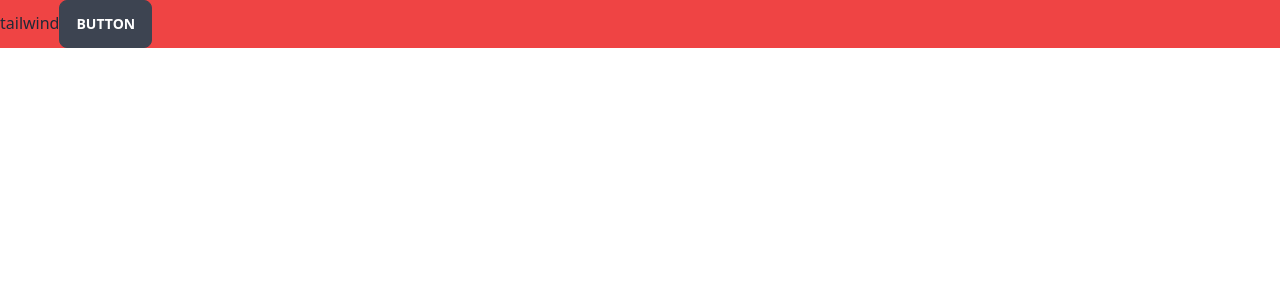
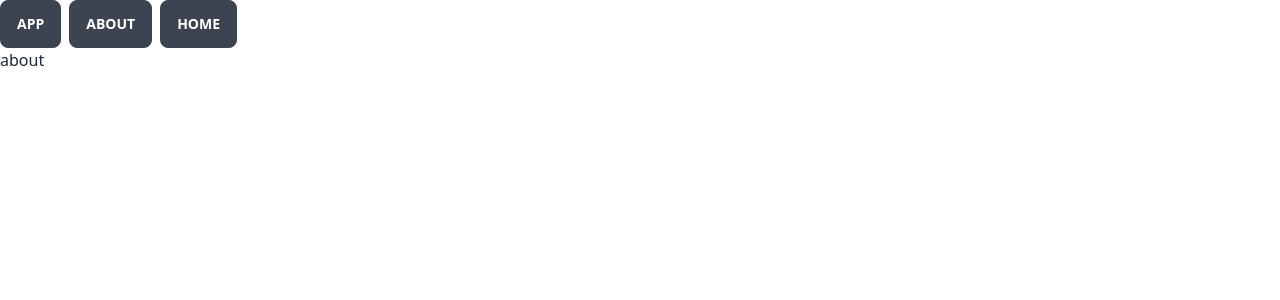
Before and after one commit to ohyoungkyu/my-tube-back-end-project, a React (Create React App) app: page /about in a window 1280 px wide. Shown: the top 300 px of the page. Built offline with nearby package versions, Linux system fonts and the light colour scheme.

Commit message:
리액트 라우터 세팅

```diff
--- a/package.json
+++ b/package.json
@@ -9,6 +9,7 @@
     "daisyui": "^2.31.0",
     "react": "^18.2.0",
     "react-dom": "^18.2.0",
+    "react-router-dom": "^6.4.2",
     "react-scripts": "5.0.1",
     "web-vitals": "^2.1.4"
   },
--- a/src/App.js
+++ b/src/App.js
@@ -1,7 +1,8 @@
+import React from "react";
+
 function App() {
   return (
-    <div className="bg-red-500">
-      tailwind<button className="btn">Button</button>
+    <div>
     </div>
   );
 }
--- /dev/null
+++ b/src/Routes/About.jsx
@@ -0,0 +1,7 @@
+import React from "react";
+
+const About = () => {
+  return <div>about</div>;
+};
+
+export default About;
--- /dev/null
+++ b/src/Routes/Home.jsx
@@ -0,0 +1,7 @@
+import React from "react";
+
+const Home = () => {
+  return <div>home</div>;
+};
+
+export default Home;
--- a/src/index.js
+++ b/src/index.js
@@ -1,11 +1,32 @@
-import React from 'react';
-import ReactDOM from 'react-dom/client';
-import './index.css';
-import App from './App';
+import React from "react";
+import ReactDOM from "react-dom/client";
+import "./index.css";
+import App from "./App";
+import About from "./Routes/About";
+import Home from "./Routes/Home";
+import { BrowserRouter as Router, Routes, Route, Link } from "react-router-dom";
 
-const root = ReactDOM.createRoot(document.getElementById('root'));
+const root = ReactDOM.createRoot(document.getElementById("root"));
 root.render(
   <React.StrictMode>
-    <App />
+    <Router>
+      <div className="flex gap-2">
+        <span className="btn">
+          <Link to="/">App</Link>
+        </span>
+        <span className="btn">
+          <Link to="About">About</Link>
+        </span>
+        <span className="btn">
+          <Link to="/Home">Home</Link>
+        </span>
+      </div>
+      <Routes>
+        <Route path="/" element={<App />}></Route>
+        <Route path="/about" element={<About />}></Route>
+        <Route path="/home" element={<Home />}></Route>
+      </Routes>
+      <App />
+    </Router>
   </React.StrictMode>
 );
```
Also changed, not shown: 1 other file (tests, documents, lock files or other folders).
